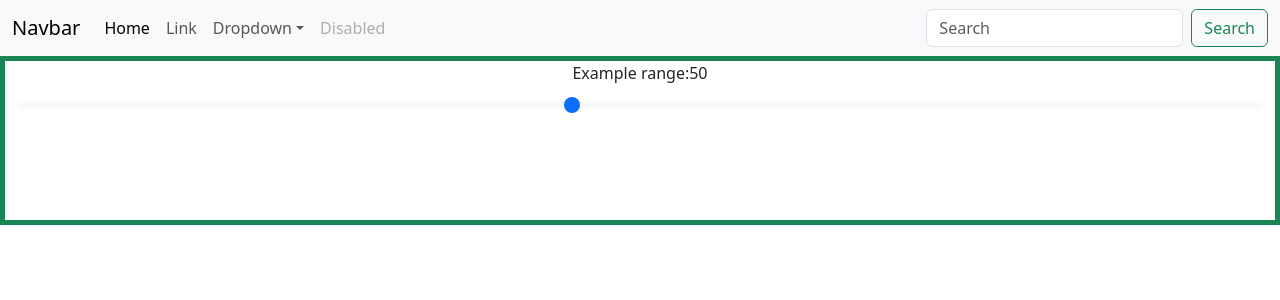
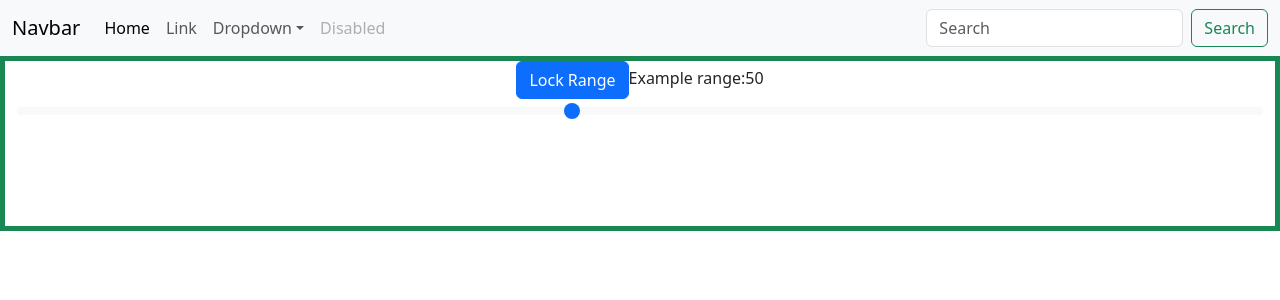
Before and after one commit to vicantlop/sorting-visualizer, a React (Create React App) app: page / in a window 1280 px wide. Shown: the top 300 px of the page. Built offline with nearby package versions, Linux system fonts and the light colour scheme.

Commit message:
created lock on range

```diff
--- a/src/App.js
+++ b/src/App.js
@@ -2,10 +2,12 @@ import Navbar from './components/Navbar';
 import Columns from './components/Columns';
 import { useDispatch, useSelector } from 'react-redux';
 import { setColumns, setArray } from './reducers/columnsSlice';
+import { useState } from 'react';
 
 function App() {
   const dispatch = useDispatch()
   const { columns } = useSelector((state) => state.columns)
+  const [rangeLock, setRangeLock] = useState("Lock Range")
 
   const handleChangle = (event) => {
     const columns = parseInt(event.target.value)
@@ -18,20 +20,23 @@ function App() {
     dispatch(setArray(array))
   }
 
-  // const createArray = (event) => {
-  //   event.preventDefault()
-  //   let array = [];
-  //   while (array.length < columns) {
-  //     array.push(Math.floor(Math.random() * 450) + 10)
-  //   }
-  //   console.log(array)
-  // }
+  const lock = (event) => {
+    event.preventDefault()
+    const locked = document.getElementById("customRange2").disabled
+    if(locked) {
+      document.getElementById("customRange2").disabled = false
+      setRangeLock("Lock Range")
+    } else {
+      document.getElementById("customRange2").disabled = true
+      setRangeLock("Unlock Range")
+    }
+  }
 
   return (
     <div className="App">
       <Navbar />
       <div className="container-fluid text-center border border-success border-5">
-        {/* <button type="button" className="btn btn-primary" onClick={createArray}>Randomize</button> */}
+        <button type="button" className="btn btn-primary" onClick={lock}>{rangeLock}</button>
         <label htmlFor="customRange2" className="form-label">Example range:{columns}</label>
         <input type="range" className="form-range" min="10" max="100" id="customRange2" onChange={handleChangle}></input>
         <Columns />
```
